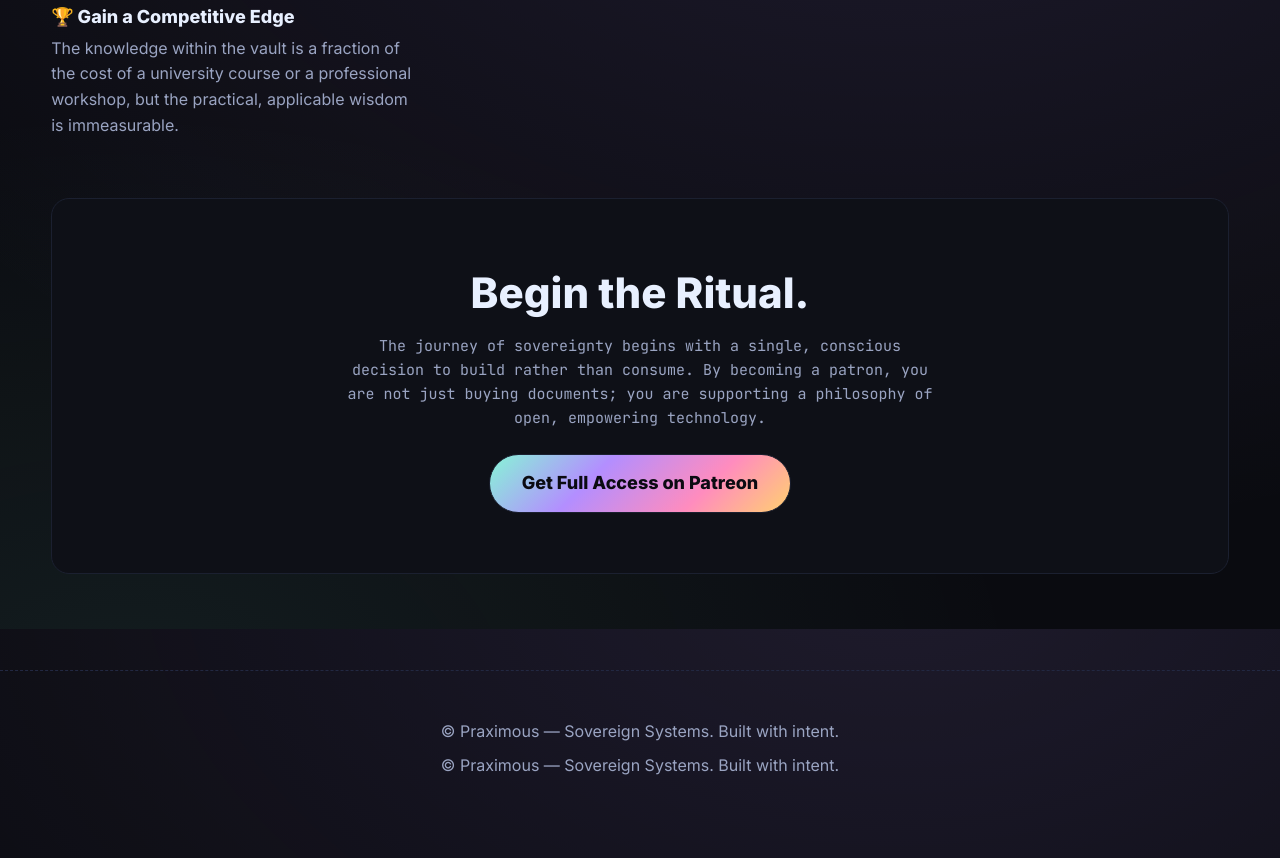
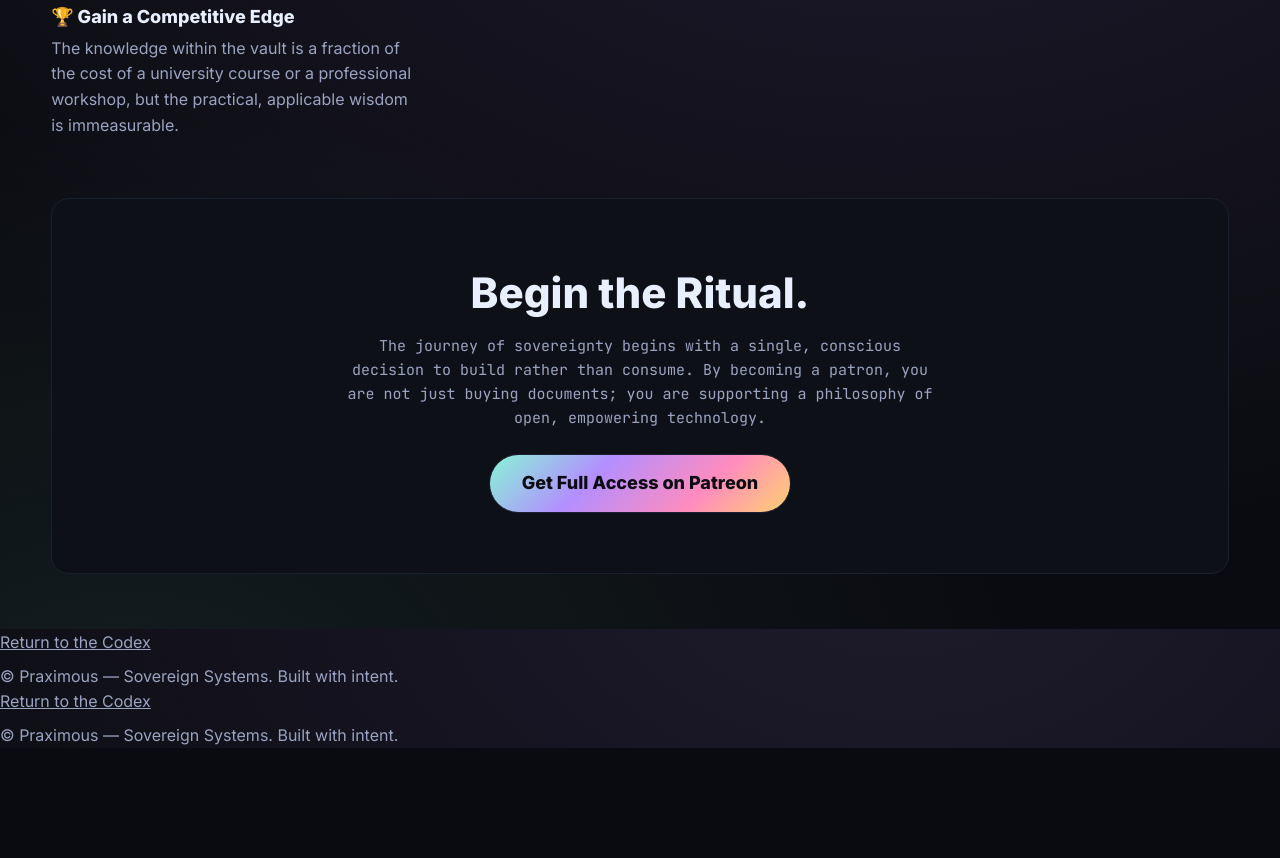
Before and after one commit to JamesTheGiblet/JTG-Website, a plain HTML site: page roadmap.html in a window 1280 px wide. Shown: the part 1771-2629 px from the top of the page. After the commit the page ends 2519 px from the top, so only its background shows below. Drawn offline with Linux system fonts and the light colour scheme.

Commit message:
feat: enhance button styles and update navigation links in index and roadmap pages

```diff
--- a/roadmap.html
+++ b/roadmap.html
@@ -90,6 +90,7 @@
     .btn.primary { background: var(--brand); color: #0b0b12; }
     .btn.primary:hover { transform: translateY(-2px); box-shadow: 0 8px 20px rgba(179, 142, 255, .25); }
     .btn.ghost { color: var(--ink); }
+    .btn.ghost:hover { background-color: var(--bg-2); }
 
     /* --- SECTION (Copied from index.html) ------------------------------- */
     section { padding: 56px 0; }
@@ -139,8 +140,8 @@
 
     /* --- FOOTER (Copied from index.html) -------------------------------- */
     footer { padding: 40px 0 80px; color: var(--muted); text-align: center; border-top: 1px dashed #222842; margin-top: 40px; }
-    .footer-note { margin-top: 8px; }
-    .footer-note-alt { margin-top: 8px; }
+    .footer-link { color: var(--muted); text-decoration: underline; }
+    .footer-note { margin-top: 8px; color: var(--muted); }
 
     /* --- UTILITIES (Copied from index.html) ----------------------------- */
     .mono { font-family: "JetBrains Mono", monospace; }
@@ -247,10 +248,10 @@
     </section>
   </main>
 
-  <footer>
-    <div class="container">
-      <div class="footer-note-alt">© Praximous — Sovereign Systems. Built with intent.</div>
-      <div class="footer-note-alt">© Praximous — Sovereign Systems. Built with intent.</div>
+      <div><a href="index.html" class="footer-link">Return to the Codex</a></div>
+      <div class="footer-note">© Praximous — Sovereign Systems. Built with intent.</div>
+      <div><a href="index.html" class="footer-link">Return to the Codex</a></div>
+      <div class="footer-note">© Praximous — Sovereign Systems. Built with intent.</div>
     </div>
   </footer>
 
```
Also changed, not shown: index.html (+7 -3 lines).
